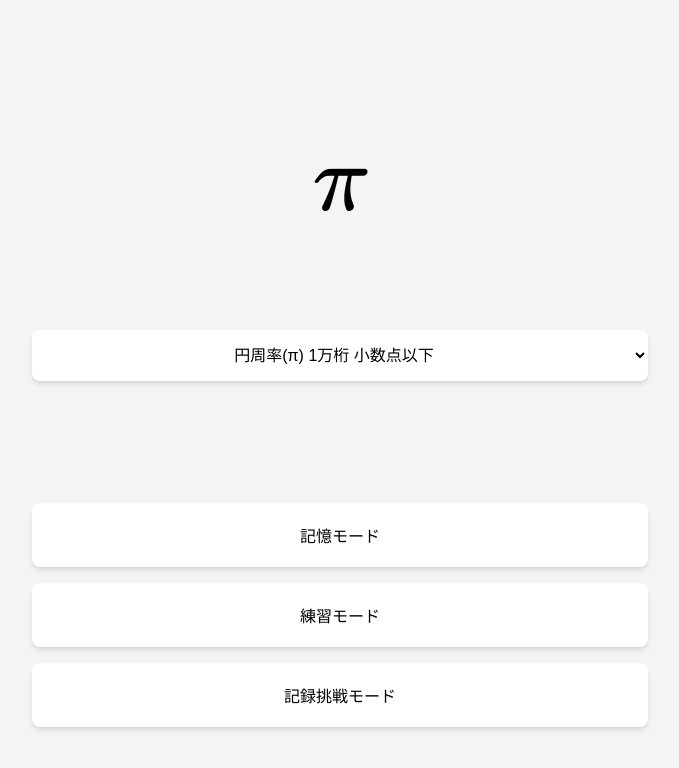
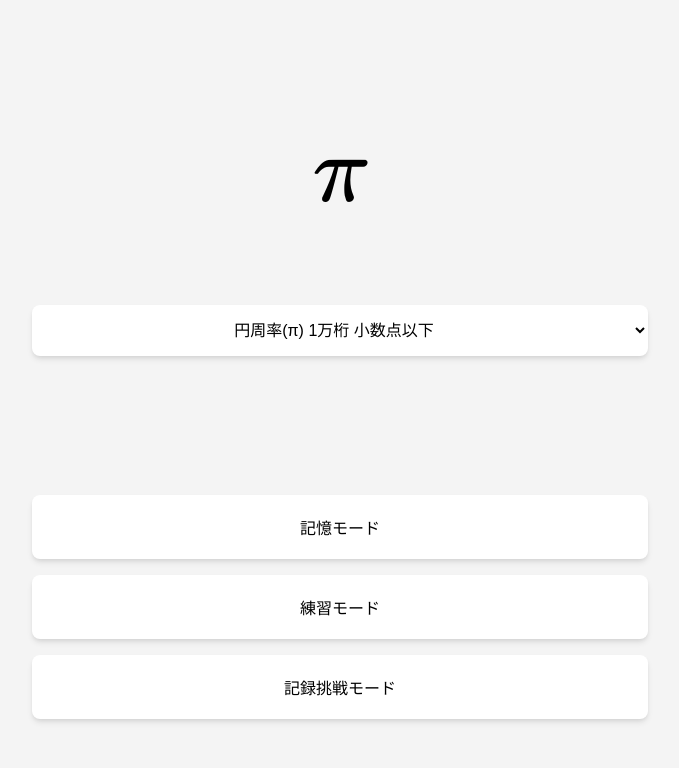
Before and after one commit to ramune314159265/PiGame, a plain HTML site: page index.html in a window 1280 px wide. Shown: the whole page, without its empty margins (300-979 px from the left). Drawn offline with nearby package versions, Linux system fonts and the light colour scheme.

Commit message:
symbolあたり修正

```diff
--- a/style.css
+++ b/style.css
@@ -220,8 +220,15 @@ select#sequenceSelector {
 }
 
 .symbol {
+    height: 200px;
+    display: flex;
     font-size: 5rem;
     pointer-events: none;
+    align-items: center;
+}
+
+.symbol mjx-container[jax="CHTML"] {
+    margin: 0 !important;
 }
 
 .gameMain {
```
